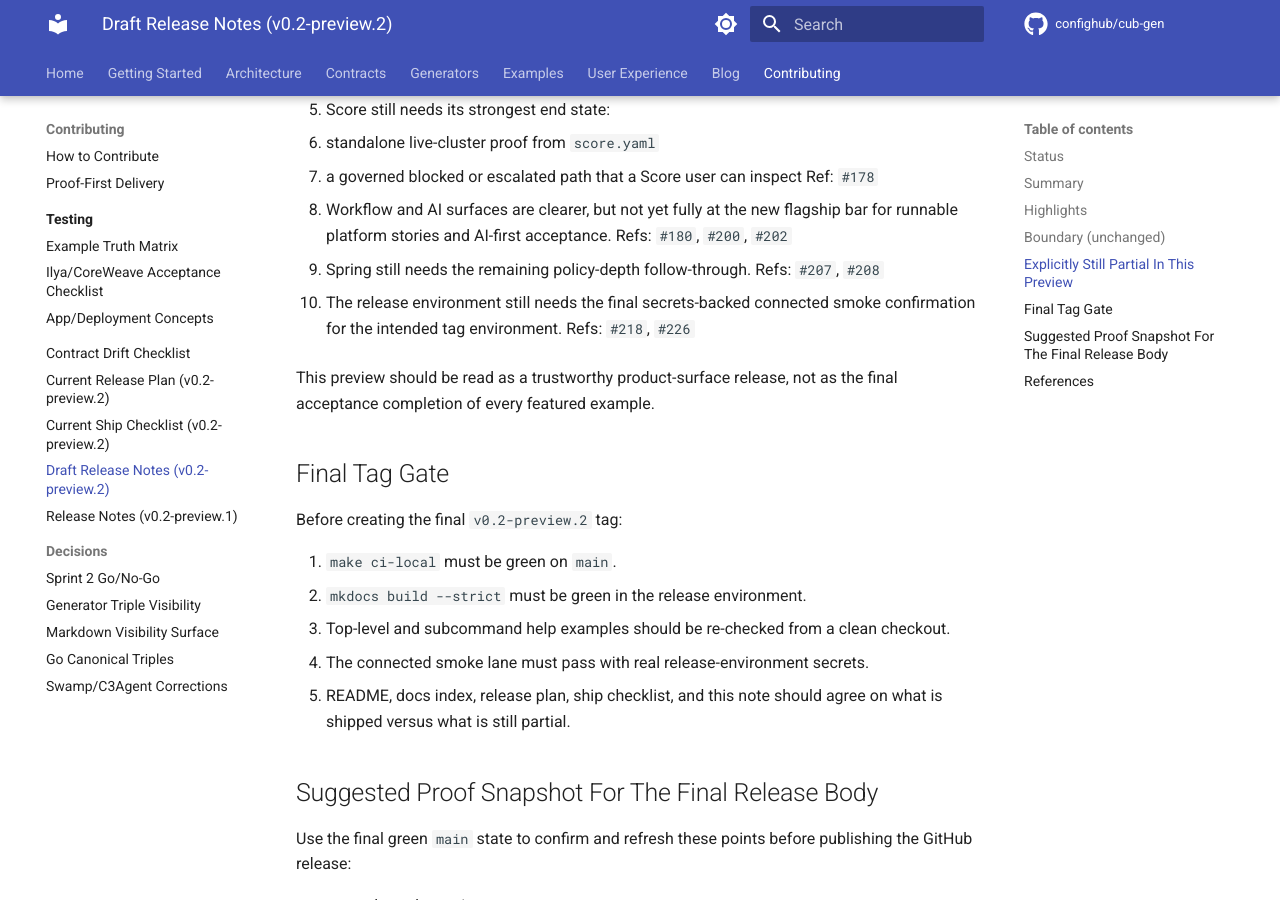
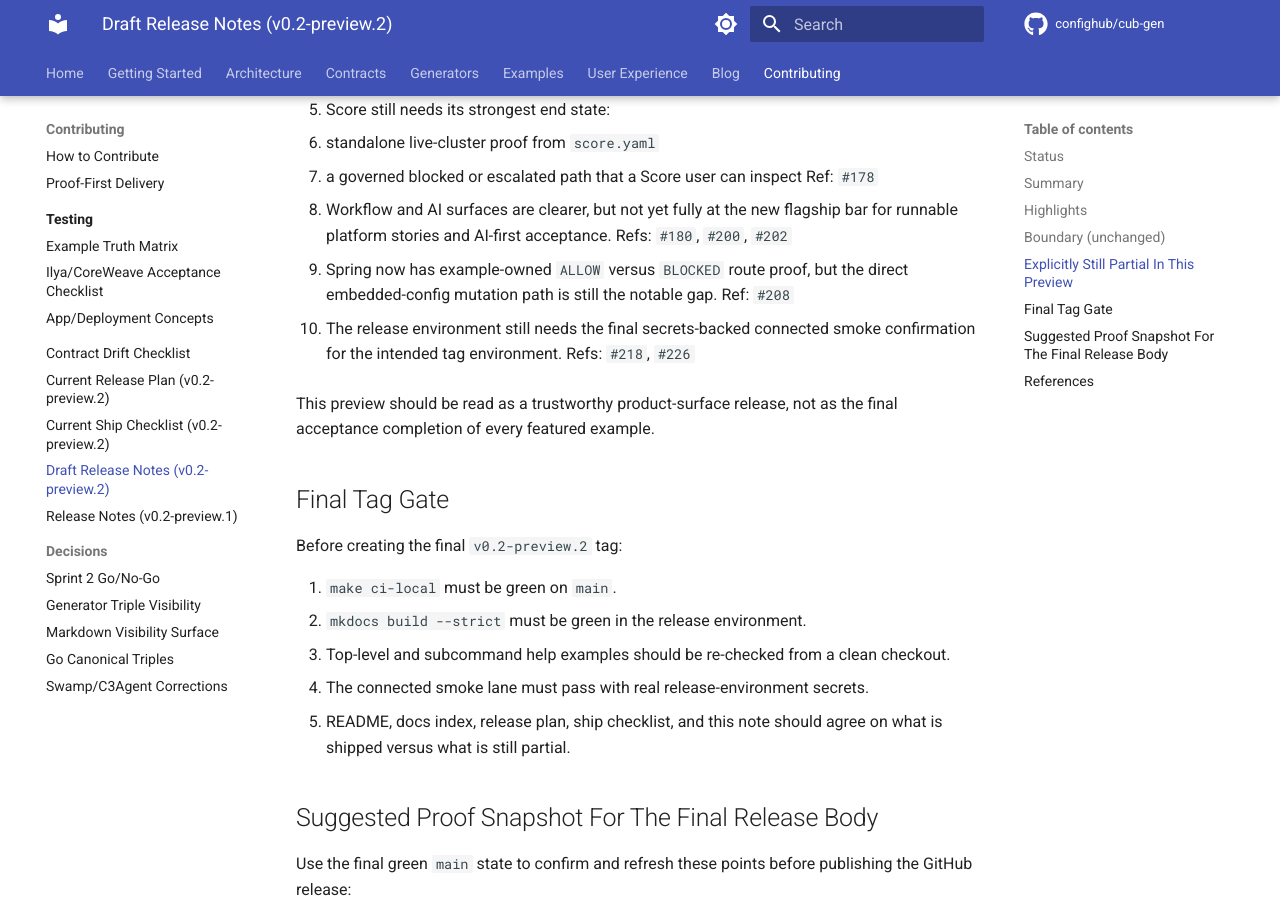
Before and after one commit to confighub/cub-gen, an MkDocs documentation site: the page built from docs/releases/v0.2-preview.2.md, in a window 1280 px wide and 900 px high, scrolled down 1845 px. Built offline with MkDocs 1.6.1 and Material for MkDocs 9.7.7, drawn with Linux system fonts in a browser that asks for light colours; comment, search, counter and statistics services are not loaded.

Commit message:
examples: add spring governed route demo

```diff
--- a/docs/releases/v0.2-preview.2.md
+++ b/docs/releases/v0.2-preview.2.md
@@ -79,8 +79,9 @@ release-facing proof.
    bar for runnable platform stories and AI-first acceptance.
    Refs: `#180`, `#200`, `#202`
 
-4. Spring still needs the remaining policy-depth follow-through.
-   Refs: `#207`, `#208`
+4. Spring now has example-owned `ALLOW` versus `BLOCKED` route proof, but the
+   direct embedded-config mutation path is still the notable gap.
+   Ref: `#208`
 
 5. The release environment still needs the final secrets-backed connected smoke
    confirmation for the intended tag environment.
```
Also changed, not shown: examples/README.md (+1 -1 lines), examples/demo/README.md (+2 -1 lines), examples/springboot-paas/README.md (+17 -2 lines), 2 other files.
